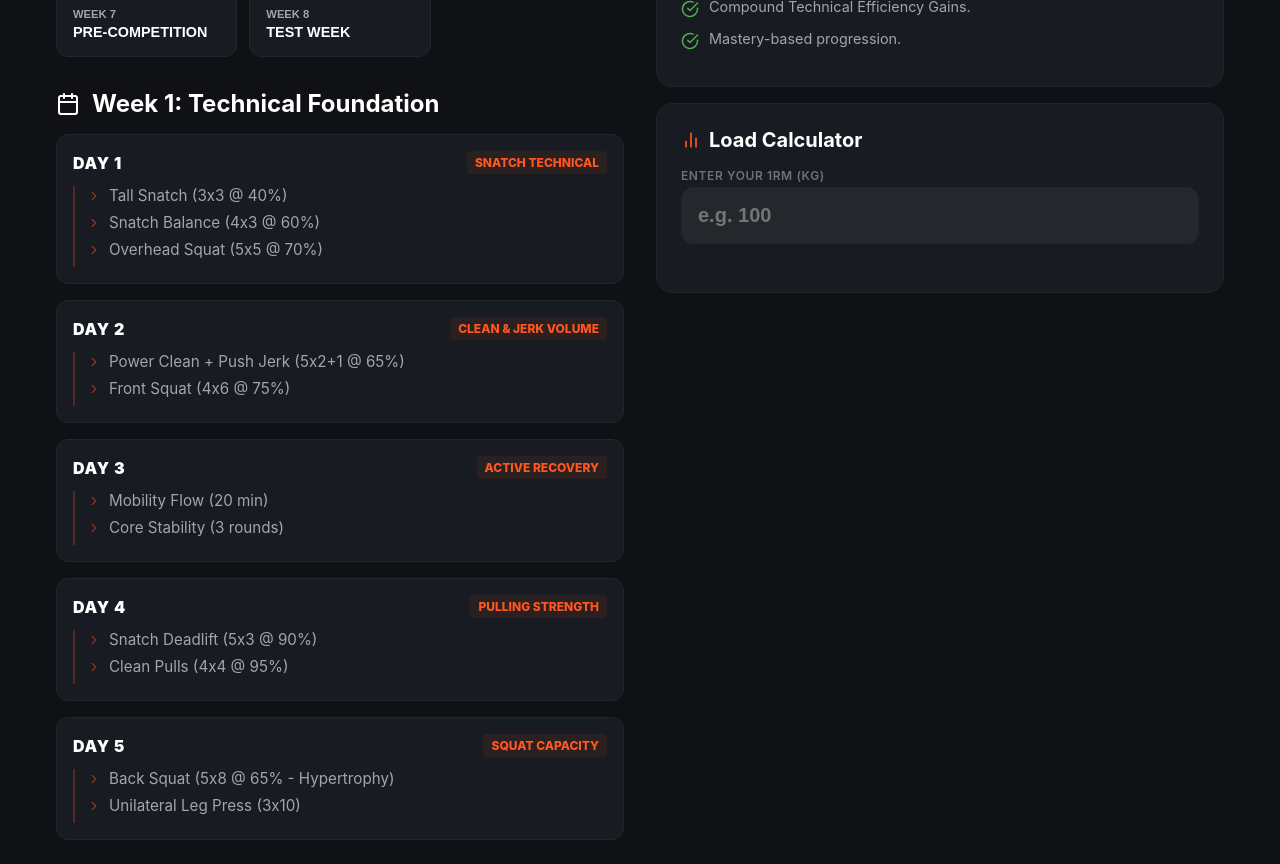
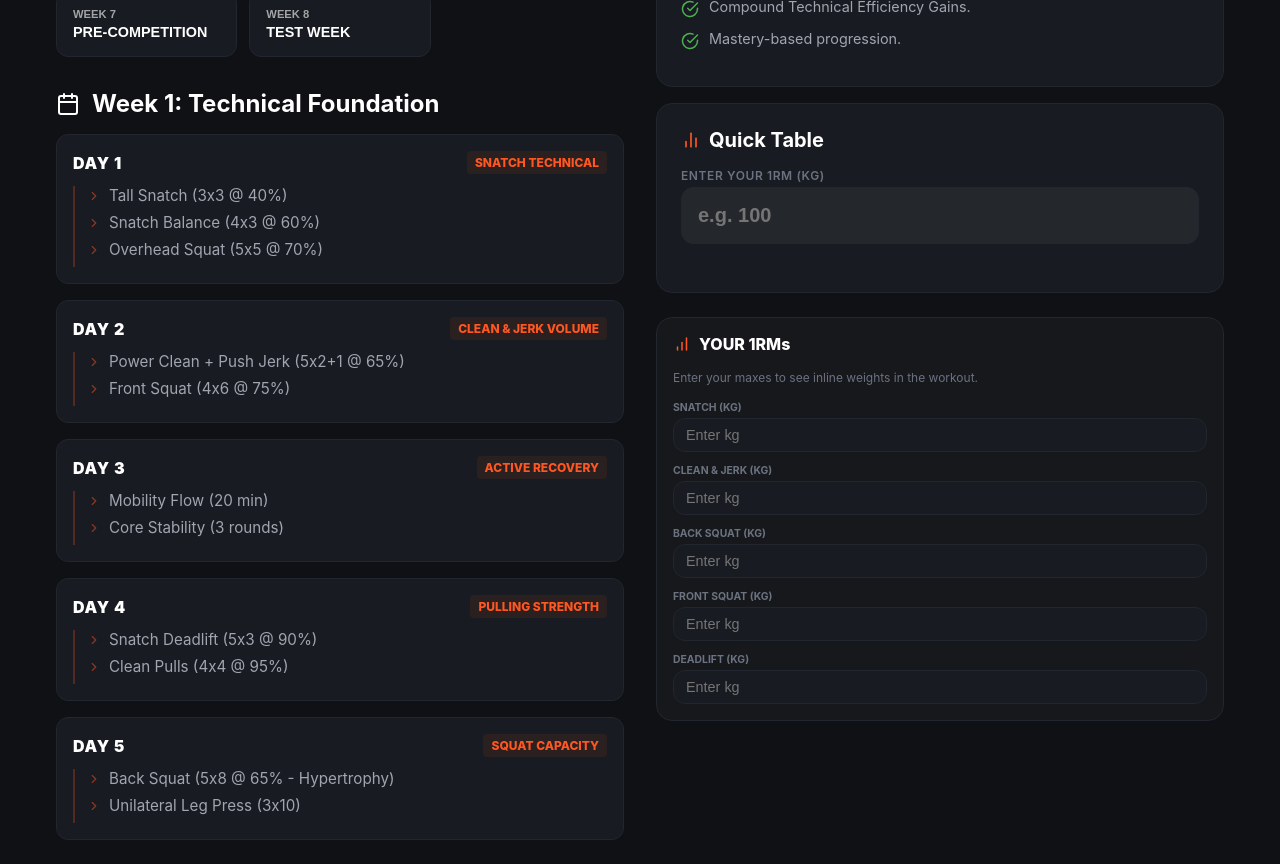
Before and after one commit to enquiries-cpu/the-1-percent-plan, a Next.js app: page /track-a/programs/1 in a window 1280 px wide. Shown: the part 500-1364 px from the top of the page. Built offline with nearby package versions, Linux system fonts and the light colour scheme.

Commit message:
Implement inline smart percentages for workout descriptions

```diff
--- a/src/app/track-a/programs/[id]/page.tsx
+++ b/src/app/track-a/programs/[id]/page.tsx
@@ -1,6 +1,6 @@
 'use client';
 
-import { useState } from 'react';
+import { useState, useEffect } from 'react';
 import { programsData } from '@/lib/programData';
 import PercentageCalculator from '@/components/shared/PercentageCalculator';
 import Link from 'next/link';
@@ -10,6 +10,54 @@ import { ArrowLeft, Clock, BarChart, Calendar, BookOpen, CheckCircle, ChevronRig
 export default function ProgramDetailPage({ params }: { params: { id: string } }) {
     const router = useRouter();
     const [activeWeek, setActiveWeek] = useState(1);
+    const [liftRms, setLiftRms] = useState({
+        snatch: '',
+        'clean & jerk': '',
+        'back squat': '',
+        'front squat': '',
+        deadlift: ''
+    });
+
+    useEffect(() => {
+        const savedRms = localStorage.getItem('liftRms');
+        if (savedRms) {
+            setLiftRms(JSON.parse(savedRms));
+        }
+    }, []);
+
+    const updateRm = (lift: string, value: string) => {
+        const newRms = { ...liftRms, [lift.toLowerCase()]: value };
+        setLiftRms(newRms);
+        localStorage.setItem('liftRms', JSON.stringify(newRms));
+    };
+
+    const renderExercise = (ex: string) => {
+        const percentMatch = ex.match(/@\s*(\d+)%/);
+        if (!percentMatch) return ex;
+
+        const percent = parseInt(percentMatch[1]);
+        let baseLift = '';
+
+        const lowerEx = ex.toLowerCase();
+        if (lowerEx.includes('snatch')) baseLift = 'snatch';
+        else if (lowerEx.includes('clean') || lowerEx.includes('jerk')) baseLift = 'clean & jerk';
+        else if (lowerEx.includes('back squat')) baseLift = 'back squat';
+        else if (lowerEx.includes('front squat')) baseLift = 'front squat';
+        else if (lowerEx.includes('deadlift') || lowerEx.includes('pull')) baseLift = 'deadlift';
+
+        if (baseLift && liftRms[baseLift as keyof typeof liftRms]) {
+            const rm = parseFloat(liftRms[baseLift as keyof typeof liftRms]);
+            if (!isNaN(rm)) {
+                const weight = (rm * (percent / 100)).toFixed(1);
+                return (
+                    <span>
+                        {ex} <span style={{ color: program.color, fontWeight: '700' }}>→ {weight}kg</span>
+                    </span>
+                );
+            }
+        }
+        return ex;
+    };
     const program = programsData.find(p => p.id === parseInt(params.id));
 
     const handleEnroll = () => {
@@ -117,7 +165,7 @@ export default function ProgramDetailPage({ params }: { params: { id: string } }
                                             {day.exercises.map((ex, i) => (
                                                 <div key={i} style={{ fontSize: '0.95rem', color: 'var(--color-text-secondary)', marginBottom: '8px', display: 'flex', alignItems: 'center' }}>
                                                     <ChevronRight size={14} style={{ marginRight: '8px', color: program.color, opacity: 0.5 }} />
-                                                    {ex}
+                                                    {renderExercise(ex)}
                                                 </div>
                                             ))}
                                         </div>
@@ -159,7 +207,49 @@ export default function ProgramDetailPage({ params }: { params: { id: string } }
                     </div>
 
                     <div style={{ marginTop: 'var(--spacing-md)' }}>
-                        <PercentageCalculator color={program.color} title="Load Calculator" />
+                        <PercentageCalculator color={program.color} title="Quick Table" />
+                    </div>
+
+                    {/* 1RM Settings */}
+                    <div style={{
+                        marginTop: 'var(--spacing-lg)',
+                        background: 'rgba(255, 255, 255, 0.03)',
+                        padding: 'var(--spacing-md)',
+                        borderRadius: 'var(--radius-lg)',
+                        border: '1px solid var(--color-surface-hover)'
+                    }}>
+                        <h3 style={{ fontSize: '1rem', fontWeight: '800', marginBottom: 'var(--spacing-md)', display: 'flex', alignItems: 'center' }}>
+                            <BarChart size={18} style={{ marginRight: '8px', color: program.color }} />
+                            YOUR 1RMs
+                        </h3>
+                        <p style={{ fontSize: '0.75rem', color: 'var(--color-text-muted)', marginBottom: 'var(--spacing-md)' }}>
+                            Enter your maxes to see inline weights in the workout.
+                        </p>
+                        <div style={{ display: 'grid', gap: '12px' }}>
+                            {Object.entries(liftRms).map(([lift, value]) => (
+                                <div key={lift}>
+                                    <label style={{ display: 'block', fontSize: '0.65rem', color: 'var(--color-text-muted)', textTransform: 'uppercase', marginBottom: '4px', fontWeight: 'bold' }}>
+                                        {lift} (kg)
+                                    </label>
+                                    <input
+                                        type="number"
+                                        value={value}
+                                        onChange={(e) => updateRm(lift, e.target.value)}
+                                        placeholder="Enter kg"
+                                        style={{
+                                            width: '100%',
+                                            background: 'var(--color-surface)',
+                                            border: '1px solid var(--color-surface-hover)',
+                                            borderRadius: 'var(--radius-md)',
+                                            padding: '8px 12px',
+                                            color: 'white',
+                                            fontSize: '0.9rem',
+                                            outline: 'none'
+                                        }}
+                                    />
+                                </div>
+                            ))}
+                        </div>
                     </div>
                 </div>
 
```
